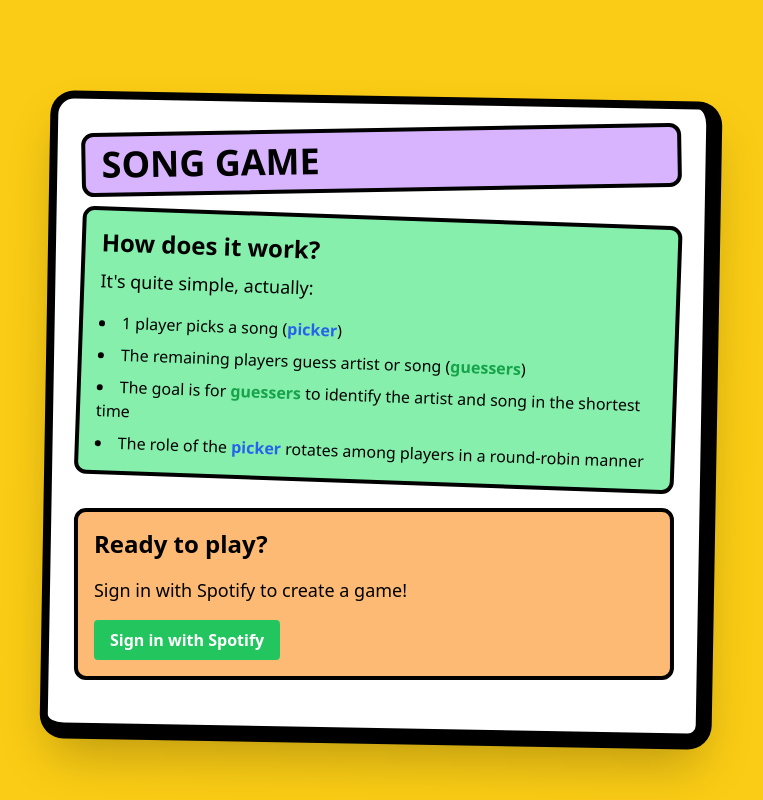
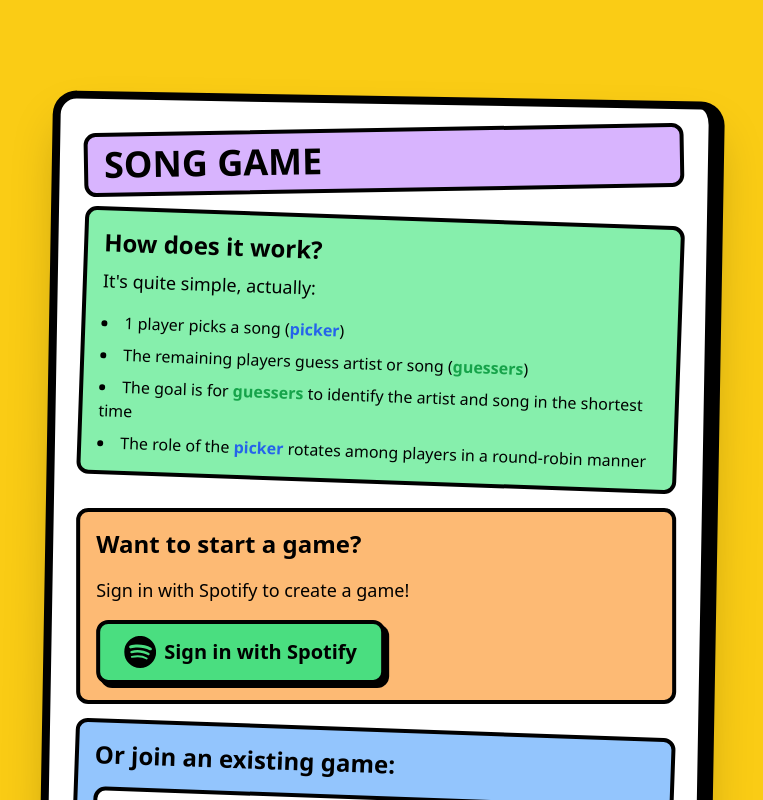
Before and after one commit to dphuang2/songga.me, a Next.js app: page / in a window 1280 px wide. Shown: the whole page, without its empty margins (259-1022 px from the left). Built offline with nearby package versions, Linux system fonts and the light colour scheme; no server answers.

Commit message:
TODO: Join Team not showing up

```diff
--- a/app/page.tsx
+++ b/app/page.tsx
@@ -1,4 +1,5 @@
 import { CreateAGameButton } from "@/components/CreateAGameButton";
+import { JoinGameForm } from "@/components/JoinGameForm";
 import { SignInWithSpotifyButton } from "@/components/SignInWithSpotifyButton";
 import { createClient } from "@/utils/supabase/server";
 
@@ -41,7 +42,7 @@
         </div>
 
         <div className="mb-6 bg-orange-300 border-4 border-black p-4 rounded-xl transform -rotate-1">
-          <h2 className="text-2xl font-bold mb-4">Ready to play?</h2>
+          <h2 className="text-2xl font-bold mb-4">Want to start a game?</h2>
           {user ? (
             <CreateAGameButton />
           ) : (
@@ -53,6 +54,11 @@
             </div>
           )}
         </div>
+
+        <div className="mb-6 bg-blue-300 border-4 border-black p-4 rounded-xl transform rotate-1">
+          <h2 className="text-2xl font-bold mb-4">Or join an existing game:</h2>
+          <JoinGameForm />
+        </div>
       </div>
     </div>
   );
--- a/components/CreateAGameButton.tsx
+++ b/components/CreateAGameButton.tsx
@@ -4,6 +4,7 @@
 import humanId from "human-id";
 import { AccessToken, SpotifyApi } from "@spotify/web-api-ts-sdk";
 import { SPOTIFY_SCOPES } from "./SignInWithSpotifyButton";
+import { MusicIcon } from "./MusicIcon";
 
 export function CreateAGameButton() {
   const supabase = createClient();
@@ -23,8 +24,6 @@
       throw new Error(
         "No Spotify access token found. Please authenticate with Spotify."
       );
-
-    console.log(savedSpotifyAccessToken);
 
     // 1. Always refresh access token and save it
     const spotifyAccessToken = await SpotifyAuthStorage.refreshAccessToken(
@@ -48,7 +47,7 @@
       .insert([
         {
           creator: user.id,
-          slug: humanId({ separator: ".", capitalize: false }),
+          slug: generateFourLetterCode(),
         },
       ])
       .select();
@@ -56,28 +55,26 @@
 
     if (game === null || game.length === 0) throw new Error("No game created.");
 
-    // // 2. Add self to game
-    // const { error: membershipError } = await supabase
-    //   .from("game_user_membership")
-    //   .insert([
-    //     {
-    //       user_id: user.id,
-    //       game_id: game[0].id,
-    //     },
-    //   ])
-    //   .select();
-    // if (membershipError) {
-    //   console.error(membershipError);
-    // }
-
     window.location.href = `/${game[0].slug}`;
   };
   return (
     <button
       onClick={() => createGame()}
-      className="bg-blue-500 hover:bg-blue-700 text-white font-bold py-2 px-4 rounded"
+      className="relative bg-blue-500 hover:bg-blue-700 text-white text-xl font-bold py-3 px-6 rounded-xl border-4 border-black transition-colors transform hover:rotate-1 hover:scale-105 shadow-[4px_4px_0px_0px_rgba(0,0,0,1)] active:shadow-none active:translate-x-1 active:translate-y-1"
     >
-      Spotify Connected - Create a Game
+      <span className="flex items-center justify-center">
+        <MusicIcon className="mr-2" />
+        Create a Game
+      </span>
     </button>
   );
 }
+
+function generateFourLetterCode() {
+  const characters = "ABCDEFGHIJKLMNOPQRSTUVWXYZ";
+  let result = "";
+  for (let i = 0; i < 4; i++) {
+    result += characters.charAt(Math.floor(Math.random() * characters.length));
+  }
+  return result;
+}
--- a/components/DesktopClient.tsx
+++ b/components/DesktopClient.tsx
@@ -294,6 +294,7 @@
     currentPlayerId,
     initialPlayerList,
     isPlayerOnAnyTeam,
+    gameSlug,
   }: GameProps) => {
     const gameStore = useGameStore();
 
@@ -303,6 +304,18 @@
           <h1 className="text-3xl sm:text-4xl font-black uppercase bg-purple-300 px-3 py-1 sm:px-4 sm:py-2 rounded-xl border-4 border-black transform -rotate-2 mb-4 sm:mb-6">
             You are the Host!
           </h1>
+
+          <div className="mb-6 bg-blue-300 border-4 border-black p-4 rounded-xl transform rotate-2">
+            <h2 className="text-2xl font-bold mb-2">Room Code:</h2>
+            <div className="flex items-center justify-center bg-white border-4 border-black rounded-xl p-3">
+              <span className="text-4xl font-black tracking-wider">
+                {gameSlug}
+              </span>
+            </div>
+            <p className="text-sm text-center mt-2">
+              Share this code with your friends to join the game!
+            </p>
+          </div>
 
           <div className="mb-6 bg-green-300 border-4 border-black p-4 rounded-xl transform rotate-1">
             <h2 className="text-2xl font-bold mb-2">How to start the game:</h2>
--- /dev/null
+++ b/components/JoinGameForm.tsx
@@ -0,0 +1,48 @@
+"use client";
+
+import { useRouter } from "next/navigation";
+import { useState } from "react";
+
+export function JoinGameForm() {
+  const [gameCode, setGameCode] = useState("");
+  const router = useRouter();
+
+  const handleInputChange = (e: React.ChangeEvent<HTMLInputElement>) => {
+    const value = e.target.value.toUpperCase();
+    setGameCode(value);
+  };
+
+  const handleJoinGame = () => {
+    if (gameCode.length === 4) {
+      router.push(`/${gameCode}`);
+    }
+  };
+
+  const isButtonDisabled = gameCode.length !== 4;
+
+  return (
+    <>
+      <div className="mb-4">
+        <input
+          type="text"
+          maxLength={4}
+          placeholder="Enter 4-letter code"
+          className="w-full px-4 py-3 text-2xl font-bold uppercase border-4 border-black rounded-xl focus:outline-none focus:ring-4 focus:ring-blue-400"
+          value={gameCode}
+          onChange={handleInputChange}
+        />
+      </div>
+      <button
+        className={`w-full text-xl font-bold py-3 px-6 rounded-xl border-4 border-black transition-colors ${
+          isButtonDisabled
+            ? "bg-gray-300 cursor-not-allowed"
+            : "bg-blue-500 hover:bg-blue-700 text-white"
+        }`}
+        disabled={isButtonDisabled}
+        onClick={handleJoinGame}
+      >
+        Join Game
+      </button>
+    </>
+  );
+}
--- a/components/SignInWithSpotifyButton.tsx
+++ b/components/SignInWithSpotifyButton.tsx
@@ -5,9 +5,14 @@
   return (
     <button
       onClick={signInWithSpotify}
-      className="bg-green-500 hover:bg-green-700 text-white font-bold py-2 px-4 rounded"
+      className="bg-green-400 hover:bg-green-500 text-black text-xl font-black py-3 px-6 rounded-xl border-4 border-black transition-colors transform hover:rotate-1 hover:scale-105 shadow-[4px_4px_0px_0px_rgba(0,0,0,1)] active:shadow-none active:translate-x-1 active:translate-y-1"
     >
-      Sign in with Spotify
+      <span className="flex items-center justify-center">
+        <svg className="w-8 h-8 mr-2" viewBox="0 0 24 24" fill="currentColor">
+          <path d="M12 0C5.4 0 0 5.4 0 12s5.4 12 12 12 12-5.4 12-12S18.66 0 12 0zm5.521 17.34c-.24.359-.66.48-1.021.24-2.82-1.74-6.36-2.101-10.561-1.141-.418.122-.779-.179-.899-.539-.12-.421.18-.78.54-.9 4.56-1.021 8.52-.6 11.64 1.32.42.18.479.659.301 1.02zm1.44-3.3c-.301.42-.841.6-1.262.3-3.239-1.98-8.159-2.58-11.939-1.38-.479.12-1.02-.12-1.14-.6-.12-.48.12-1.021.6-1.141C9.6 9.9 15 10.561 18.72 12.84c.361.181.54.78.241 1.2zm.12-3.36C15.24 8.4 8.82 8.16 5.16 9.301c-.6.179-1.2-.181-1.38-.721-.18-.601.18-1.2.72-1.381 4.26-1.26 11.28-1.02 15.721 1.621.539.3.719 1.02.419 1.56-.299.421-1.02.599-1.559.3z" />
+        </svg>
+        Sign in with Spotify
+      </span>
     </button>
   );
 }
```
